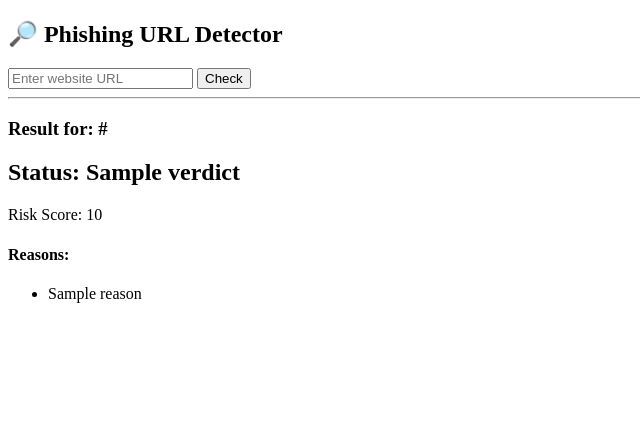
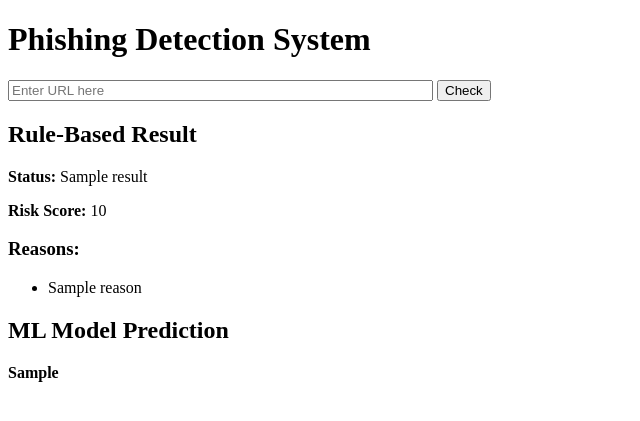
Before and after one commit to Cedric-Raichand/IC_CS_03, a Flask app: template templates/index.html in a window 1280 px wide. Shown: the top 421 px of the page, without its empty margins (0-640 px from the left). Run offline with Flask 3, Linux system fonts and the light colour scheme; the template is opened without the code that fills it: most values are stand-ins (such as "Sample title", 1, 10 or a date in 2020); parts of the project's set-up code (start-up, migrations or seed data) failed here and were passed over.

Commit message:
Update Flask frontend for Task 3 - Added input form for URL submission - Displays rule-based status, risk score, reasons - Displays ML model prediction

```diff
--- a/templates/index.html
+++ b/templates/index.html
@@ -1,29 +1,33 @@
 <!DOCTYPE html>
-<html>
+<html lang="en">
 <head>
-    <title>Phishing Detector</title>
+    <title>Phishing Detection System</title>
 </head>
 <body>
 
-<h2>🔎 Phishing URL Detector</h2>
+<h1>Phishing Detection System</h1>
 
 <form method="POST">
-    <input type="text" name="url" placeholder="Enter website URL" required>
+    <input type="text" name="url" placeholder="Enter URL here" required size="50">
     <button type="submit">Check</button>
 </form>
 
 {% if result %}
-<hr>
-<h3>Result for: {{ result.url }}</h3>
-<h2>Status: {{ result.verdict }}</h2>
-<p>Risk Score: {{ result.score }}</p>
+    <h2>Rule-Based Result</h2>
+    <p><strong>Status:</strong> {{ result }}</p>
+    <p><strong>Risk Score:</strong> {{ risk_score }}</p>
 
-<h4>Reasons:</h4>
-<ul>
-    {% for r in result.reasons %}
-    <li>{{ r }}</li>
-    {% endfor %}
-</ul>
+    <h3>Reasons:</h3>
+    <ul>
+        {% for reason in reasons %}
+            <li>{{ reason }}</li>
+        {% endfor %}
+    </ul>
+{% endif %}
+
+{% if ml_result %}
+    <h2>ML Model Prediction</h2>
+    <p><strong>{{ ml_result }}</strong></p>
 {% endif %}
 
 </body>
```
